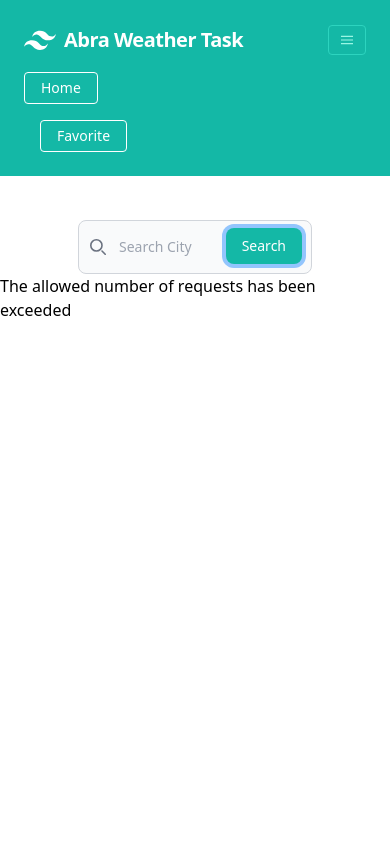
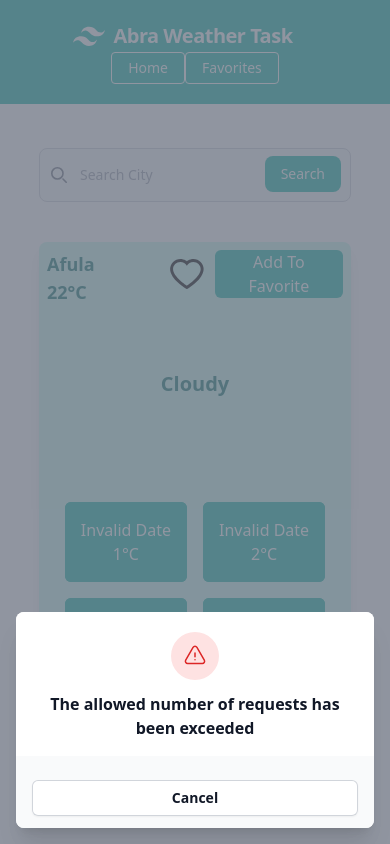
Before and after one commit to LiorAtiya/Lior-Atiya-20-11-2023, a React (Create React App) app: page / in a window 390 px wide. Both pictures are taken after typing "Sample" into the empty fields and a click on the button "Search". Built offline with nearby package versions, Linux system fonts and the light colour scheme; no server answers.

Commit message:
fix responsive app

```diff
--- a/package.json
+++ b/package.json
@@ -3,6 +3,8 @@
   "version": "0.1.0",
   "private": true,
   "dependencies": {
+    "@headlessui/react": "^1.7.17",
+    "@heroicons/react": "^2.0.18",
     "@reduxjs/toolkit": "^1.9.7",
     "@testing-library/jest-dom": "^5.17.0",
     "@testing-library/react": "^13.4.0",
--- a/src/App.js
+++ /dev/null
@@ -1,11 +0,0 @@
-import "./App.css";
-
-function App() {
-  return (
-    <>
-      <div className="App text-3xl font-bold underline">Hello world</div>
-    </>
-  );
-}
-
-export default App;
--- a/src/components/DailyWeather.js
+++ b/src/components/DailyWeather.js
@@ -2,7 +2,7 @@ import React from "react";
 
 function DailyWeather({ day, celsius }) {
   return (
-    <div className="p-4 text-center bg-blue-500 rounded-md">
+    <div className="p-4 text-center text-white bg-teal-500 rounded-md">
       <p>{day}</p>
       <p>{celsius}&deg;C</p>
     </div>
--- a/src/components/Header.js
+++ b/src/components/Header.js
@@ -2,10 +2,11 @@ import React from "react";
 
 function Header() {
   return (
-    <nav className="flex items-center justify-between flex-wrap bg-teal-500 p-6">
-      <div className="flex items-center flex-shrink-0 text-white mr-6">
+
+    <nav className="flex flex-wrap items-center justify-center p-5 bg-teal-500 md:justify-between lg:justify-between">
+      <div className="flex items-center flex-shrink-0 mr-6 text-center text-white md:text-left lg:text-left xl:text-left">
         <svg
-          className="fill-current h-8 w-8 mr-2"
+          className="w-8 h-8 mr-2 fill-current"
           width="54"
           height="54"
           viewBox="0 0 54 54"
@@ -13,12 +14,12 @@ function Header() {
         >
           <path d="M13.5 22.1c1.8-7.2 6.3-10.8 13.5-10.8 10.8 0 12.15 8.1 17.55 9.45 3.6.9 6.75-.45 9.45-4.05-1.8 7.2-6.3 10.8-13.5 10.8-10.8 0-12.15-8.1-17.55-9.45-3.6-.9-6.75.45-9.45 4.05zM0 38.3c1.8-7.2 6.3-10.8 13.5-10.8 10.8 0 12.15 8.1 17.55 9.45 3.6.9 6.75-.45 9.45-4.05-1.8 7.2-6.3 10.8-13.5 10.8-10.8 0-12.15-8.1-17.55-9.45-3.6-.9-6.75.45-9.45 4.05z" />
         </svg>
-        <span className="font-semibold text-xl tracking-tight">Abra Weather Task</span>
+        <span className="text-xl font-semibold tracking-tight">Abra Weather Task</span>
       </div>
-      <div className="block lg:hidden">
-        <button className="flex items-center px-3 py-2 border rounded text-teal-200 border-teal-400 hover:text-white hover:border-white">
+      {/* <div className="block lg:hidden">
+        <button className="flex items-center px-3 py-2 text-teal-200 border border-teal-400 rounded hover:text-white hover:border-white">
           <svg
-            className="fill-current h-3 w-3"
+            className="w-3 h-3 fill-current"
             viewBox="0 0 20 20"
             xmlns="http://www.w3.org/2000/svg"
           >
@@ -26,23 +27,22 @@ function Header() {
             <path d="M0 3h20v2H0V3zm0 6h20v2H0V9zm0 6h20v2H0v-2z" />
           </svg>
         </button>
-      </div>
-      <div className="w-full block flex-grow lg:flex lg:items-center lg:w-auto">
-        <div className="text-sm lg:flex-grow"></div>
-        <div>
+      </div> */}
+      <div className="flex">
+        <div className="">
           <a
             href={`/`}
-            className="inline-block text-sm px-4 py-2 leading-none border rounded text-white border-white hover:border-transparent hover:text-teal-500 hover:bg-white mt-4 lg:mt-0"
+            className="inline-block px-4 py-2 mt-0 text-sm leading-none text-white border border-white rounded hover:border-transparent hover:text-teal-500 hover:bg-white"
           >
             Home
           </a>
         </div>
-        <div className="px-4">
+        <div className="">
           <a
-            href={`/Favorite`}
-            className="inline-block text-sm px-4 py-2 leading-none border rounded text-white border-white hover:border-transparent hover:text-teal-500 hover:bg-white mt-4 lg:mt-0"
+            href={`/Favorites`}
+            className="inline-block px-4 py-2 mt-0 text-sm leading-none text-white border border-white rounded hover:border-transparent hover:text-teal-500 hover:bg-white"
           >
-            Favorite
+            Favorites
           </a>
         </div>
       </div>
--- /dev/null
+++ b/src/components/ModalError.js
@@ -0,0 +1,66 @@
+import { Fragment, useRef, useState } from 'react'
+import { Dialog, Transition } from '@headlessui/react'
+import { ExclamationTriangleIcon } from '@heroicons/react/24/outline'
+
+export default function ModalError({errorMessage}) {
+  const [open, setOpen] = useState(true)
+
+  const cancelButtonRef = useRef(null)
+
+  return (
+    <Transition.Root show={open} as={Fragment}>
+      <Dialog as="div" className="relative z-10" initialFocus={cancelButtonRef} onClose={setOpen}>
+        <Transition.Child
+          as={Fragment}
+          enter="ease-out duration-300"
+          enterFrom="opacity-0"
+          enterTo="opacity-100"
+          leave="ease-in duration-200"
+          leaveFrom="opacity-100"
+          leaveTo="opacity-0"
+        >
+          <div className="fixed inset-0 transition-opacity bg-gray-500 bg-opacity-75" />
+        </Transition.Child>
+
+        <div className="fixed inset-0 z-10 w-screen overflow-y-auto">
+          <div className="flex items-end justify-center min-h-full p-4 text-center sm:items-center sm:p-0">
+            <Transition.Child
+              as={Fragment}
+              enter="ease-out duration-300"
+              enterFrom="opacity-0 translate-y-4 sm:translate-y-0 sm:scale-95"
+              enterTo="opacity-100 translate-y-0 sm:scale-100"
+              leave="ease-in duration-200"
+              leaveFrom="opacity-100 translate-y-0 sm:scale-100"
+              leaveTo="opacity-0 translate-y-4 sm:translate-y-0 sm:scale-95"
+            >
+              <Dialog.Panel className="relative overflow-hidden text-left transition-all transform bg-white rounded-lg shadow-xl sm:my-8 sm:w-full sm:max-w-lg">
+                <div className="px-4 pt-5 pb-4 bg-white sm:p-6 sm:pb-4">
+                  <div className="sm:flex sm:items-start">
+                    <div className="flex items-center justify-center flex-shrink-0 w-12 h-12 mx-auto bg-red-100 rounded-full sm:mx-0 sm:h-10 sm:w-10">
+                      <ExclamationTriangleIcon className="w-6 h-6 text-red-600" aria-hidden="true" />
+                    </div>
+                    <div className="mt-3 text-center sm:ml-4 sm:mt-0 sm:text-left">
+                      <Dialog.Title as="h3" className="text-base font-semibold leading-6 text-gray-900">
+                      {errorMessage}
+                      </Dialog.Title>
+                    </div>
+                  </div>
+                </div>
+                <div className="px-4 py-3 bg-gray-50 sm:flex sm:flex-row-reverse sm:px-6">
+                  <button
+                    type="button"
+                    className="inline-flex justify-center w-full px-3 py-2 mt-3 text-sm font-semibold text-gray-900 bg-white rounded-md shadow-sm ring-1 ring-inset ring-gray-300 hover:bg-gray-50 sm:mt-0 sm:w-auto"
+                    onClick={() => setOpen(false)}
+                    ref={cancelButtonRef}
+                  >
+                    Cancel
+                  </button>
+                </div>
+              </Dialog.Panel>
+            </Transition.Child>
+          </div>
+        </div>
+      </Dialog>
+    </Transition.Root>
+  )
+}
--- a/src/components/SearchBar.js
+++ b/src/components/SearchBar.js
@@ -10,7 +10,7 @@ function SearchBar({ searchRef }) {
   };
 
   return (
-    <form className="w-3/5 m-auto mt-11" onSubmit={handleClickSubmit}>
+    <form className="w-4/5 m-auto md:w-3/5 lg:w-2/5 mt-11" onSubmit={handleClickSubmit}>
       <label
         htmlFor="default-search"
         className="mb-2 text-sm font-medium text-gray-900 sr-only dark:text-white"
@@ -39,14 +39,13 @@ function SearchBar({ searchRef }) {
           ref={searchCity}
           type="search"
           id="default-search"
-          className="block w-full p-4 text-sm text-gray-900 border border-gray-300 rounded-lg ps-10 bg-gray-50 focus:ring-blue-500 focus:border-blue-500 dark:bg-gray-700 dark:border-gray-600 dark:placeholder-gray-400 dark:text-white dark:focus:ring-blue-500 dark:focus:border-blue-500"
+          className="block w-full p-4 text-sm text-gray-900 border border-gray-300 rounded-lg ps-10 bg-gray-50 dark:bg-gray-700 dark:border-gray-600 dark:placeholder-gray-400 dark:text-white focus:outline-none"
           placeholder="Search City"
           required
         />
         <button
           type="submit"
-          // onClick={handleClickSubmit}
-          className="text-white absolute end-2.5 bottom-2.5 bg-teal-500 hover:bg-teal-700 focus:ring-4 focus:outline-none focus:ring-blue-300 font-medium rounded-lg text-sm px-4 py-2 dark:bg-blue-600 dark:hover:bg-blue-700 dark:focus:ring-blue-800"
+          className="text-white absolute end-2.5 bottom-2.5 bg-teal-500 hover:bg-teal-700 focus:ring-4 focus:outline-none  font-medium rounded-lg text-sm px-4 py-2"
         >
           Search
         </button>
--- a/src/components/Weather.js
+++ b/src/components/Weather.js
@@ -1,8 +1,8 @@
-import React from "react";
+import React, { useEffect, useState } from "react";
 import { AiOutlineHeart } from "react-icons/ai";
+import { AiFillHeart } from "react-icons/ai";
 import DailyWeather from "./DailyWeather";
-import { useDispatch, useSelector } from "react-redux";
-import { existInFavorites } from "../features/weatherSlice";
+import { useSelector } from "react-redux";
 
 function Weather({
   cityKey,
@@ -12,70 +12,86 @@ function Weather({
   handleAddToFavorites,
   handleRemoveFromFavorites,
 }) {
-  const dispatch = useDispatch();
-  const exist = useSelector((state) => state.weather.checkExist);
+  const [favoriteCity, setFavoriteCity] = useState(false);
+  const favoritesList = useSelector((state) => state.weather.favorites);
 
-  const existFavorite = () => {
-    dispatch(existInFavorites({ name: city }));
-    return exist;
-  };
+  useEffect(() => {
+    const existCity = favoritesList.filter(
+      (favorite) => favorite.cityName === city
+    );
+    if (existCity.length !== 0) {
+      setFavoriteCity(true);
+    }
+  }, [city, favoritesList]);
 
   return (
     <div className="flex items-center justify-center">
-      <div className="relative w-4/5 mt-10 bg-blue-200 rounded-lg shadow-lg">
+      <div className="relative w-4/5 mt-10 bg-teal-100 border-gray-700 rounded-lg shadow-lg lg:w-3/5 md:w-4/5 sm:w-4/5">
         <div className="absolute flex top-2 left-2">
-          <button className="px-5 py-2 mx-2 text-white bg-blue-500 rounded-md">
+          {/* <button className="px-5 py-2 mx-2 text-white bg-blue-500 rounded-md">
             X
-          </button>
+          </button> */}
           <div>
-            <p className="text-lg font-bold">{city}</p>
-            <p className="text-lg font-bold">
+            <p className="text-lg font-bold text-teal-700">{city}</p>
+            <p className="text-lg font-bold text-teal-700">
               {details && details.Temperature.Metric.UnitType}&deg;C
             </p>
           </div>
         </div>
 
-        <div className="absolute flex space-x-2 top-2 right-2">
+        <div className="absolute flex space-x-2 w-44 top-2 right-2 lg:right-2">
+          {favoriteCity ? (
+            <>
+              <AiFillHeart
+                alt="Heart Icon"
+                className="w-12 h-12 rounded-sm"
+                color="black"
+              />
+              <button
+                onClick={() => {
+                  handleRemoveFromFavorites(city);
+                  setFavoriteCity(false);
+                }}
+                className="px-4 text-white bg-teal-500 rounded-md"
+              >
+                Remove From Favorite
+              </button>
+            </>
+          ) : (
+            <>
               <AiOutlineHeart
                 alt="Heart Icon"
                 className="w-12 h-12 rounded-sm"
                 color="black"
               />
-          {/* <button className="px-4 py-2 text-white bg-blue-500 rounded-md">
-            Button 1
-          </button> */}
-          {existFavorite() ? (
               <button
-              onClick={() => handleRemoveFromFavorites(city)}
-              className="px-4 text-white bg-teal-500 rounded-md"
-            >
-              Remove From Favorite
-            </button>
-          ) : (
-            <button
-              onClick={() =>
+                onClick={() => {
                   handleAddToFavorites(
                     cityKey,
                     city,
                     details.Temperature.Metric.UnitType,
                     details.WeatherText
-                )
-              }
+                  );
+                  setFavoriteCity(true);
+                }}
                 className="px-4 text-white bg-teal-500 rounded-md"
               >
                 Add To Favorite
               </button>
+            </>
           )}
         </div>
 
-        <div className="mt-40 text-center">
-          <p className="text-xl font-bold">{details.WeatherText}</p>
+        <div className="mt-32 text-center sm:mt-20 md:mt-20 lg:mt-20">
+          <p className="text-xl font-bold text-teal-700">
+            {details.WeatherText}
+          </p>
         </div>
 
-        <div className="max-w-screen-lg p-4 mx-auto mt-40">
-          <div className="flex justify-between space-x-4">
+        <div className="p-4 mx-auto mt-20">
+          <div className="flex flex-wrap justify-center">
             {forecasts?.map((item, index) => (
-              <div key={index} className="w-1/5">
+              <div key={index} className="m-2 bg-teal-500 rounded-md">
                 <DailyWeather
                   day={new Date(item.Date).toDateString()}
                   celsius={item.Temperature.Maximum.UnitType}
--- a/src/features/weatherSlice.js
+++ b/src/features/weatherSlice.js
@@ -78,12 +78,6 @@ export const weatherSlice = createSlice({
       state.favorites = nextFavorites;
       localStorage.setItem("favoritesCities", JSON.stringify(state.favorites));
     },
-    existInFavorites(state, action) {
-      const checkExist = state.favorites.filter(
-        (favorite) => favorite.cityName === action.payload.name
-      );
-      state.checkExist = checkExist.length !== 0;
-    },
   },
   extraReducers: (builder) => {
     builder.addCase(fetchWeather.pending, (state) => {
@@ -124,7 +118,6 @@ export const weatherSlice = createSlice({
   },
 });
 
-export const { addToFavorites, removeFromFavorites, existInFavorites } =
-  weatherSlice.actions;
+export const { addToFavorites, removeFromFavorites } = weatherSlice.actions;
 
 export default weatherSlice.reducer;
--- a/src/index.js
+++ b/src/index.js
@@ -2,7 +2,7 @@ import React from "react";
 import ReactDOM from "react-dom/client";
 import "./index.css";
 // import App from "./App";
-import Favorite from "./pages/Favorite";
+import Favorites from "./pages/Favorites";
 import Home from "./pages/Home";
 import Header from "./components/Header";
 import { createBrowserRouter, RouterProvider } from "react-router-dom";
@@ -15,8 +15,8 @@ const router = createBrowserRouter([
     element: <Home />,
   },
   {
-    path: "/Favorite",
-    element: <Favorite />,
+    path: "/Favorites",
+    element: <Favorites />,
   },
 ]);
 
--- a/src/pages/Home.js
+++ b/src/pages/Home.js
@@ -6,19 +6,17 @@ import {
   addToFavorites,
   removeFromFavorites,
 } from "../features/weatherSlice";
-import { useNavigate } from "react-router-dom";
 
 import SearchBar from "../components/SearchBar";
 import Weather from "../components/Weather";
 import SearchResults from "../components/SearchResults";
+import ModalError from "../components/ModalError";
 
 function Home() {
   const dispatch = useDispatch();
   const type = useSelector((state) => state.weather.type);
   const currWeather = useSelector((state) => state.weather.weather);
   const citiesResults = useSelector((state) => state.weather.searchResults);
-
-  const navigate = useNavigate();
 
   useEffect(() => {
     // //Deafult fetch of Tel-Aviv
@@ -42,11 +40,65 @@ function Home() {
     WeatherText
   ) => {
     dispatch(addToFavorites({ cityKey, cityName, temperature, WeatherText }));
-    navigate("/Favorites");
   };
 
   const handleRemoveFromFavorites = (cityName) => {
     dispatch(removeFromFavorites({ name: cityName }));
+  };
+
+  const TEST = {
+    cityKey: 12345,
+    city: "Afula",
+    details: {
+      WeatherText: "Cloudy",
+      Temperature: {
+        Metric: {
+          UnitType: 22,
+        },
+      },
+    },
+    forecasts: [
+      {
+        day: new Date(),
+        Temperature: {
+          Maximum: {
+            UnitType: 1,
+          },
+        },
+      },
+      {
+        day: new Date(),
+        Temperature: {
+          Maximum: {
+            UnitType: 2,
+          },
+        },
+      },
+      {
+        day: new Date(),
+        Temperature: {
+          Maximum: {
+            UnitType: 3,
+          },
+        },
+      },
+      {
+        day: new Date(),
+        Temperature: {
+          Maximum: {
+            UnitType: 4,
+          },
+        },
+      },
+      {
+        day: new Date(),
+        Temperature: {
+          Maximum: {
+            UnitType: 5,
+          },
+        },
+      },
+    ],
   };
 
   return (
@@ -56,7 +108,9 @@ function Home() {
       {type === "SEARCH" && (
         <>
           {citiesResults.loading && <div>Loading...</div>}
-          {citiesResults.error && <p>The allowed number of requests has been exceeded</p>}
+          {citiesResults.error && (
+            <ModalError errorMessage="The allowed number of requests has been exceeded" />
+          )}
           {!citiesResults.loading &&
           citiesResults.data &&
           citiesResults.data.length !== 0 ? (
@@ -71,7 +125,9 @@ function Home() {
       {type === "WEATHER" && (
         <>
           {currWeather.loading && <div>Loading...</div>}
-          {currWeather.error && <p>The allowed number of requests has been exceeded</p>}
+          {currWeather.error && (
+            <ModalError errorMessage="The allowed number of requests has been exceeded" />
+          )}
           {!currWeather.loading &&
           currWeather.current &&
           currWeather.forecast &&
@@ -87,6 +143,15 @@ function Home() {
           ) : null}
         </>
       )}
+
+      <Weather
+        cityKey={TEST.cityKey}
+        city={TEST.city}
+        details={TEST.details}
+        forecasts={TEST.forecasts}
+        handleAddToFavorites={handleAddToFavorites}
+        handleRemoveFromFavorites={handleRemoveFromFavorites}
+      />
     </div>
   );
 }
```
Also changed, not shown: src/pages/Favorites.js (renamed from src/pages/Favorite.js), 1 other file (tests, documents, lock files or other folders). Lines whose indentation alone changed are shown as unchanged.
